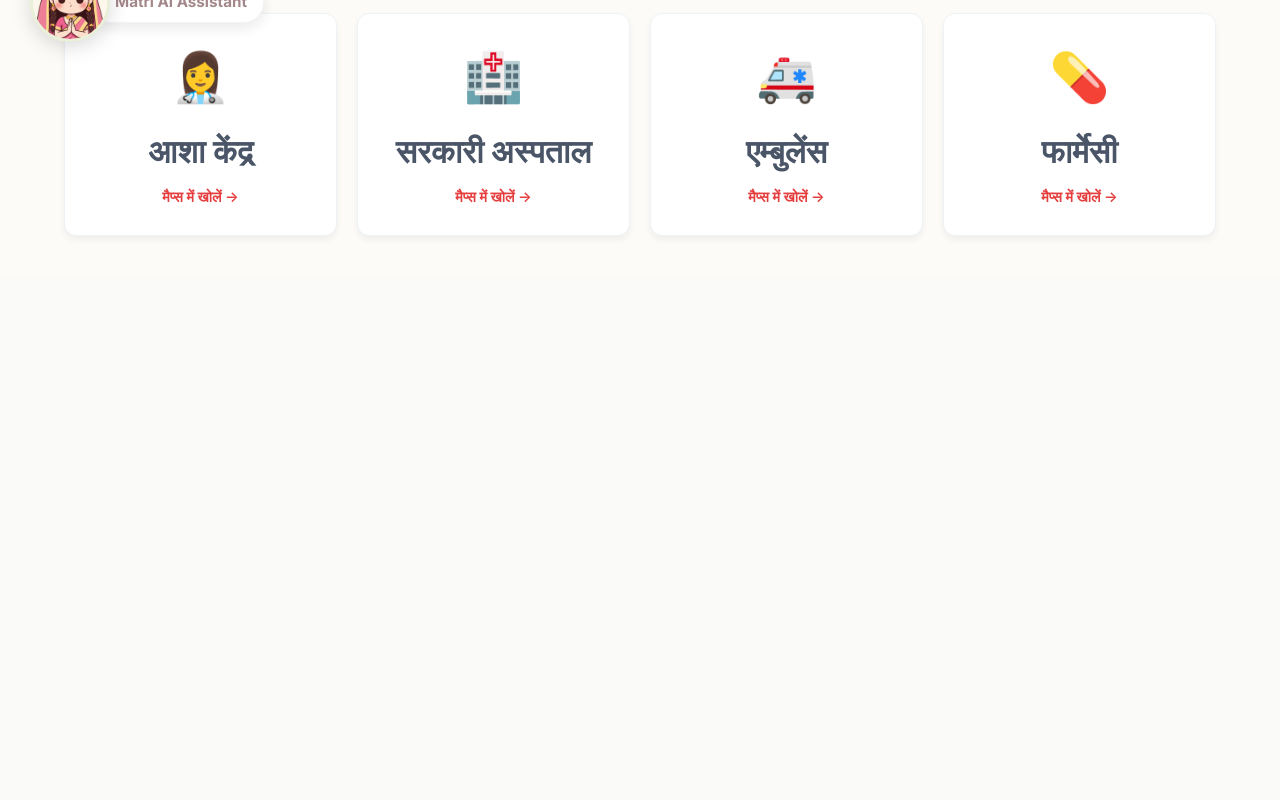
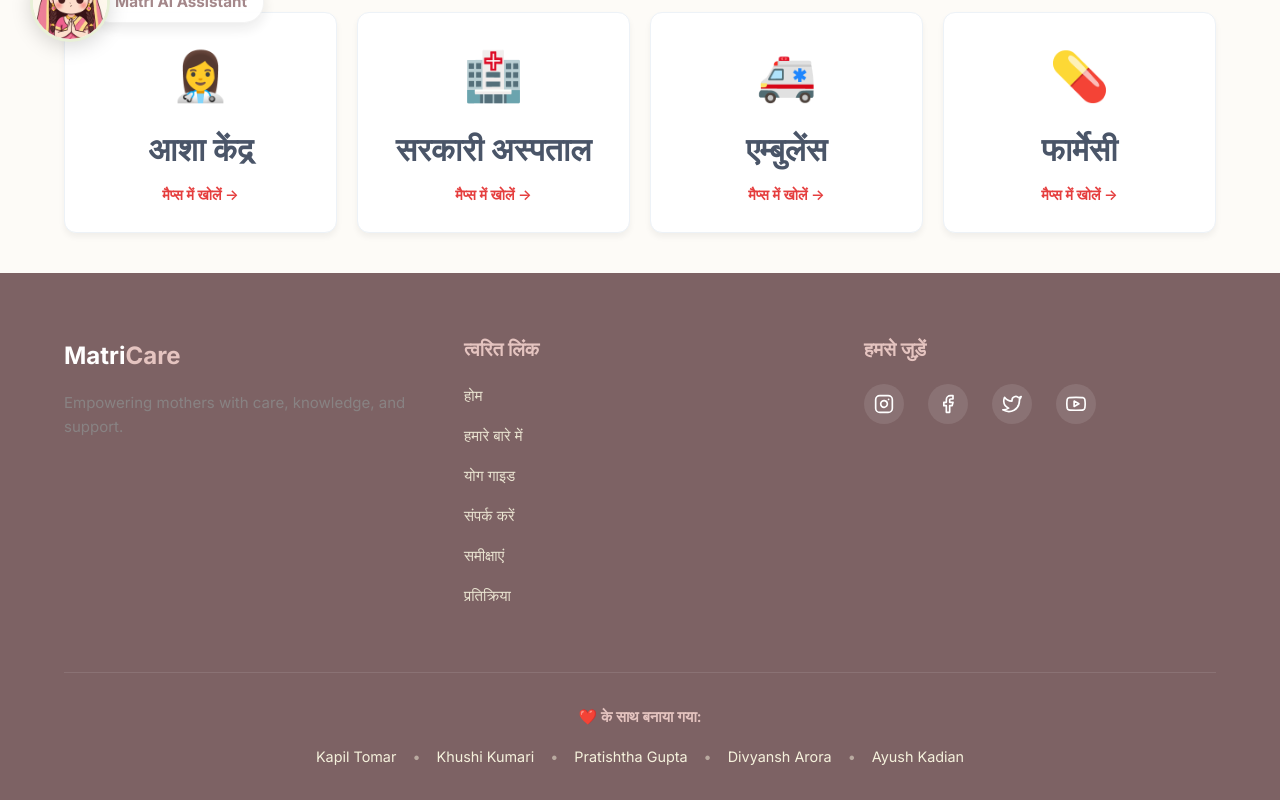
Before and after one commit to khushiiikk/MatriCare, a React (Vite) app: page /find-care in a window 1280 px wide. Shown: the part 728-1528 px from the top of the page. Before the commit the page ends 1004 px from the top, so only its background shows below. Built offline with nearby package versions, Linux system fonts and the light colour scheme; no server answers.

Commit message:
Add footer and adjust font size

```diff
--- a/src/App.jsx
+++ b/src/App.jsx
@@ -15,6 +15,7 @@ import Trimester2 from './pages/Trimester2';
 import Trimester3 from './pages/Trimester3';
 import SOSButton from './components/SOSButton';
 import FloatingRobot from './components/FloatingRobot';
+import Footer from './components/Footer';
 import FindCare from './pages/FindCare';
 import Analytics from './pages/Analytics';
 import './index.css';
@@ -87,6 +88,7 @@ function App() {
                         </Routes>
                         <FloatingRobot />
                         <SOSButton />
+                        <Footer />
                     </div>
                 </Router>
             </LanguageProvider>
--- /dev/null
+++ b/src/components/Footer.css
@@ -0,0 +1,115 @@
+.footer {
+    background-color: var(--color-mauve-dark);
+    color: var(--color-white);
+    padding: var(--spacing-2xl) 0 var(--spacing-lg);
+    margin-top: auto;
+}
+
+.footer-content {
+    display: grid;
+    grid-template-columns: repeat(auto-fit, minmax(250px, 1fr));
+    gap: var(--spacing-xl);
+    margin-bottom: var(--spacing-xl);
+}
+
+.footer-section h3 {
+    color: var(--color-peach);
+    font-size: 1.2rem;
+    margin-bottom: var(--spacing-md);
+    font-family: var(--font-display);
+}
+
+.footer-links {
+    list-style: none;
+    padding: 0;
+}
+
+.footer-links li {
+    margin-bottom: var(--spacing-sm);
+}
+
+.footer-links a {
+    color: var(--color-cream-light);
+    opacity: 0.9;
+    transition: all 0.2s ease;
+    display: inline-block;
+}
+
+.footer-links a:hover {
+    color: var(--color-peach);
+    transform: translateX(5px);
+    opacity: 1;
+}
+
+.social-links {
+    display: flex;
+    gap: var(--spacing-md);
+    margin-top: var(--spacing-sm);
+}
+
+.social-icon {
+    width: 40px;
+    height: 40px;
+    background: rgba(255, 255, 255, 0.1);
+    border-radius: 50%;
+    display: flex;
+    align-items: center;
+    justify-content: center;
+    transition: all 0.3s ease;
+    color: var(--color-white);
+}
+
+.social-icon:hover {
+    background: var(--color-peach);
+    color: var(--color-mauve-dark);
+    transform: translateY(-3px);
+}
+
+.footer-credits {
+    border-top: 1px solid rgba(255, 255, 255, 0.1);
+    padding-top: var(--spacing-lg);
+    text-align: center;
+}
+
+.credits-title {
+    color: var(--color-peach);
+    font-weight: 600;
+    margin-bottom: var(--spacing-sm);
+    display: block;
+}
+
+.credits-list {
+    display: flex;
+    flex-wrap: wrap;
+    justify-content: center;
+    gap: var(--spacing-sm);
+    color: var(--color-cream-light);
+    font-size: 0.9rem;
+}
+
+.credits-list span {
+    position: relative;
+}
+
+.credits-list span:not(:last-child)::after {
+    content: "•";
+    margin-left: var(--spacing-sm);
+    opacity: 0.5;
+}
+
+/* Responsive */
+@media (max-width: 768px) {
+    .footer-content {
+        grid-template-columns: 1fr;
+        gap: var(--spacing-lg);
+        text-align: center;
+    }
+
+    .social-links {
+        justify-content: center;
+    }
+
+    .footer-links a:hover {
+        transform: translateX(0) scale(1.05);
+    }
+}
--- /dev/null
+++ b/src/components/Footer.jsx
@@ -0,0 +1,123 @@
+import React from 'react';
+import './Footer.css';
+import { useLanguage } from '../context/LanguageContext';
+
+const Footer = () => {
+    const { language } = useLanguage();
+
+    // Simple translations for footer content
+    const t = {
+        en: {
+            links: 'Quick Links',
+            contact: 'Contact Us',
+            reviews: 'Reviews',
+            feedback: 'Feedback',
+            connect: 'Connect with Us',
+            created: 'Created with ❤️ by:',
+            home: 'Home',
+            about: 'About',
+            yoga: 'Yoga Guide'
+        },
+        hi: {
+            links: 'त्वरित लिंक',
+            contact: 'संपर्क करें',
+            reviews: 'समीक्षाएं',
+            feedback: 'प्रतिक्रिया',
+            connect: 'हमसे जुड़ें',
+            created: '❤️ के साथ बनाया गया:',
+            home: 'होम',
+            about: 'हमारे बारे में',
+            yoga: 'योग गाइड'
+        }
+    };
+
+    const content = t[language] || t.en;
+
+    const team = [
+        "Kapil Tomar",
+        "Khushi Kumari",
+        "Pratishtha Gupta",
+        "Divyansh Arora",
+        "Ayush Kadian"
+    ];
+
+    return (
+        <footer className="footer">
+            <div className="container">
+                <div className="footer-content">
+                    {/* Brand Section */}
+                    <div className="footer-section">
+                        <div className="navbar-logo" style={{ marginBottom: '1rem', display: 'inline-flex' }}>
+                            <span className="logo-text" style={{ fontSize: '1.5rem', color: 'white' }}>
+                                <span>Matri</span>
+                                <span style={{ color: 'var(--color-peach)' }}>Care</span>
+                            </span>
+                        </div>
+                        <p style={{ opacity: 0.8 }}>
+                            Empowering mothers with care, knowledge, and support.
+                        </p>
+                    </div>
+
+                    {/* Quick Links */}
+                    <div className="footer-section">
+                        <h3>{content.links}</h3>
+                        <ul className="footer-links">
+                            <li><a href="/">{content.home}</a></li>
+                            <li><a href="/about">{content.about}</a></li>
+                            <li><a href="/#yoga-section">{content.yoga}</a></li>
+                            <li><a href="#contact">{content.contact}</a></li>
+                            <li><a href="#reviews">{content.reviews}</a></li>
+                            <li><a href="#feedback">{content.feedback}</a></li>
+                        </ul>
+                    </div>
+
+                    {/* Social Media */}
+                    <div className="footer-section">
+                        <h3>{content.connect}</h3>
+                        <div className="social-links">
+                            {/* Instagram */}
+                            <a href="#" className="social-icon" aria-label="Instagram">
+                                <svg width="20" height="20" viewBox="0 0 24 24" fill="none" stroke="currentColor" strokeWidth="2" strokeLinecap="round" strokeLinejoin="round">
+                                    <rect x="2" y="2" width="20" height="20" rx="5" ry="5"></rect>
+                                    <path d="M16 11.37A4 4 0 1 1 12.63 8 4 4 0 0 1 16 11.37z"></path>
+                                    <line x1="17.5" y1="6.5" x2="17.51" y2="6.5"></line>
+                                </svg>
+                            </a>
+                            {/* Facebook */}
+                            <a href="#" className="social-icon" aria-label="Facebook">
+                                <svg width="20" height="20" viewBox="0 0 24 24" fill="none" stroke="currentColor" strokeWidth="2" strokeLinecap="round" strokeLinejoin="round">
+                                    <path d="M18 2h-3a5 5 0 0 0-5 5v3H7v4h3v8h4v-8h3l1-4h-4V7a1 1 0 0 1 1-1h3z"></path>
+                                </svg>
+                            </a>
+                            {/* Twitter/X */}
+                            <a href="#" className="social-icon" aria-label="Twitter">
+                                <svg width="20" height="20" viewBox="0 0 24 24" fill="none" stroke="currentColor" strokeWidth="2" strokeLinecap="round" strokeLinejoin="round">
+                                    <path d="M23 3a10.9 10.9 0 0 1-3.14 1.53 4.48 4.48 0 0 0-7.86 3v1A10.66 10.66 0 0 1 3 4s-4 9 5 13a11.64 11.64 0 0 1-7 2c9 5 20 0 20-11.5a4.5 4.5 0 0 0-.08-.83A7.72 7.72 0 0 0 23 3z"></path>
+                                </svg>
+                            </a>
+                            {/* YouTube */}
+                            <a href="#" className="social-icon" aria-label="YouTube">
+                                <svg width="20" height="20" viewBox="0 0 24 24" fill="none" stroke="currentColor" strokeWidth="2" strokeLinecap="round" strokeLinejoin="round">
+                                    <path d="M22.54 6.42a2.78 2.78 0 0 0-1.94-2C18.88 4 12 4 12 4s-6.88 0-8.6.46a2.78 2.78 0 0 0-1.94 2A29 29 0 0 0 1 11.75a29 29 0 0 0 .46 5.33A2.78 2.78 0 0 0 3.4 19c1.72.46 8.6.46 8.6.46s6.88 0 8.6-.46a2.78 2.78 0 0 0 1.94-2 29 29 0 0 0 .46-5.33 29 29 0 0 0-.46-5.33z"></path>
+                                    <polygon points="9.75 15.02 15.5 11.75 9.75 8.48 9.75 15.02"></polygon>
+                                </svg>
+                            </a>
+                        </div>
+                    </div>
+                </div>
+
+                {/* Credits */}
+                <div className="footer-credits">
+                    <span className="credits-title">{content.created}</span>
+                    <div className="credits-list">
+                        {team.map((member, index) => (
+                            <span key={index}>{member}</span>
+                        ))}
+                    </div>
+                </div>
+            </div>
+        </footer>
+    );
+};
+
+export default Footer;
--- a/src/index.css
+++ b/src/index.css
@@ -89,7 +89,7 @@ html {
 
 body {
   font-family: var(--font-primary);
-  font-size: 16px;
+  font-size: 15px;
   line-height: 1.6;
   color: var(--color-text);
   background-color: var(--color-background);
```
